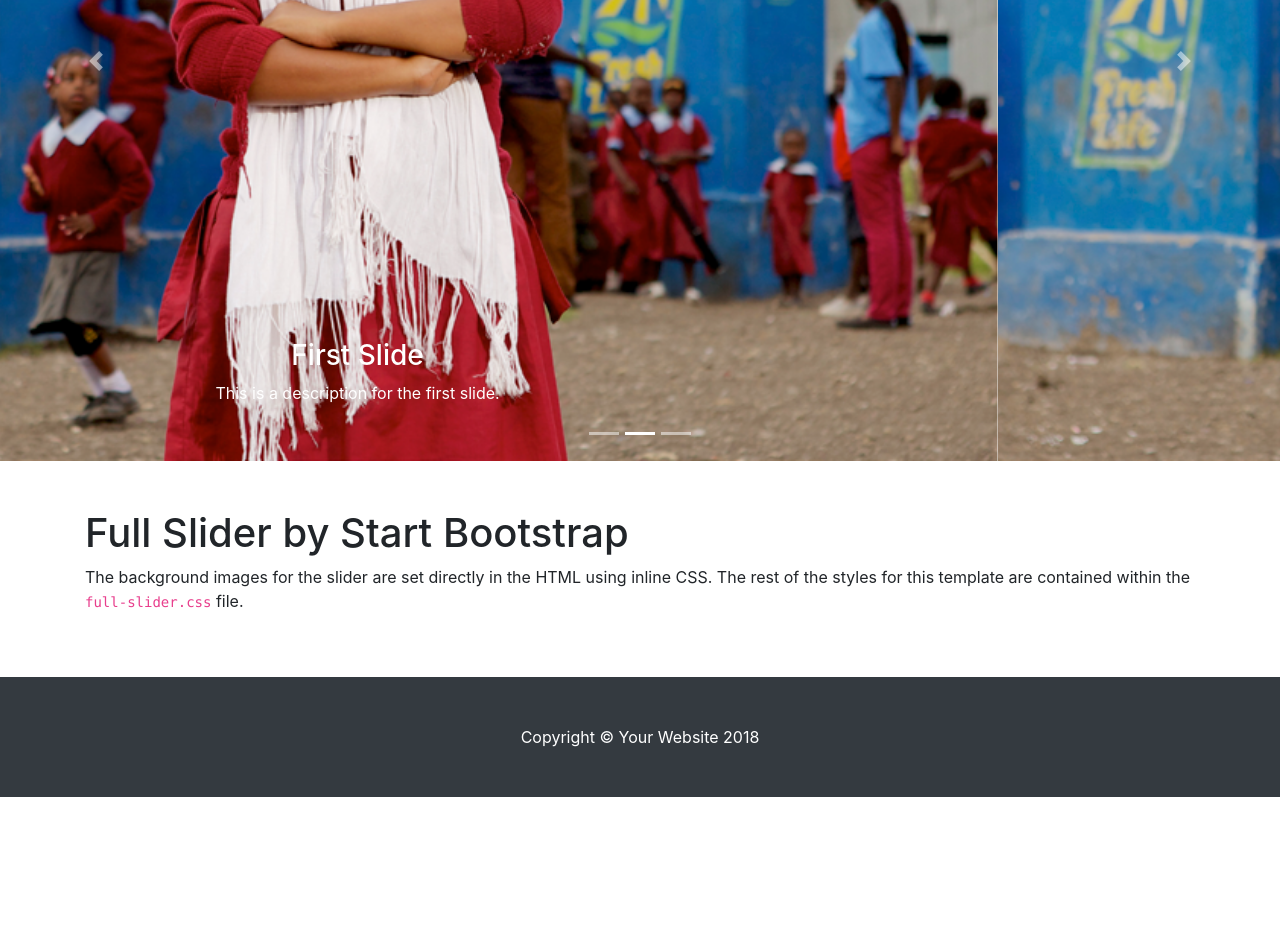
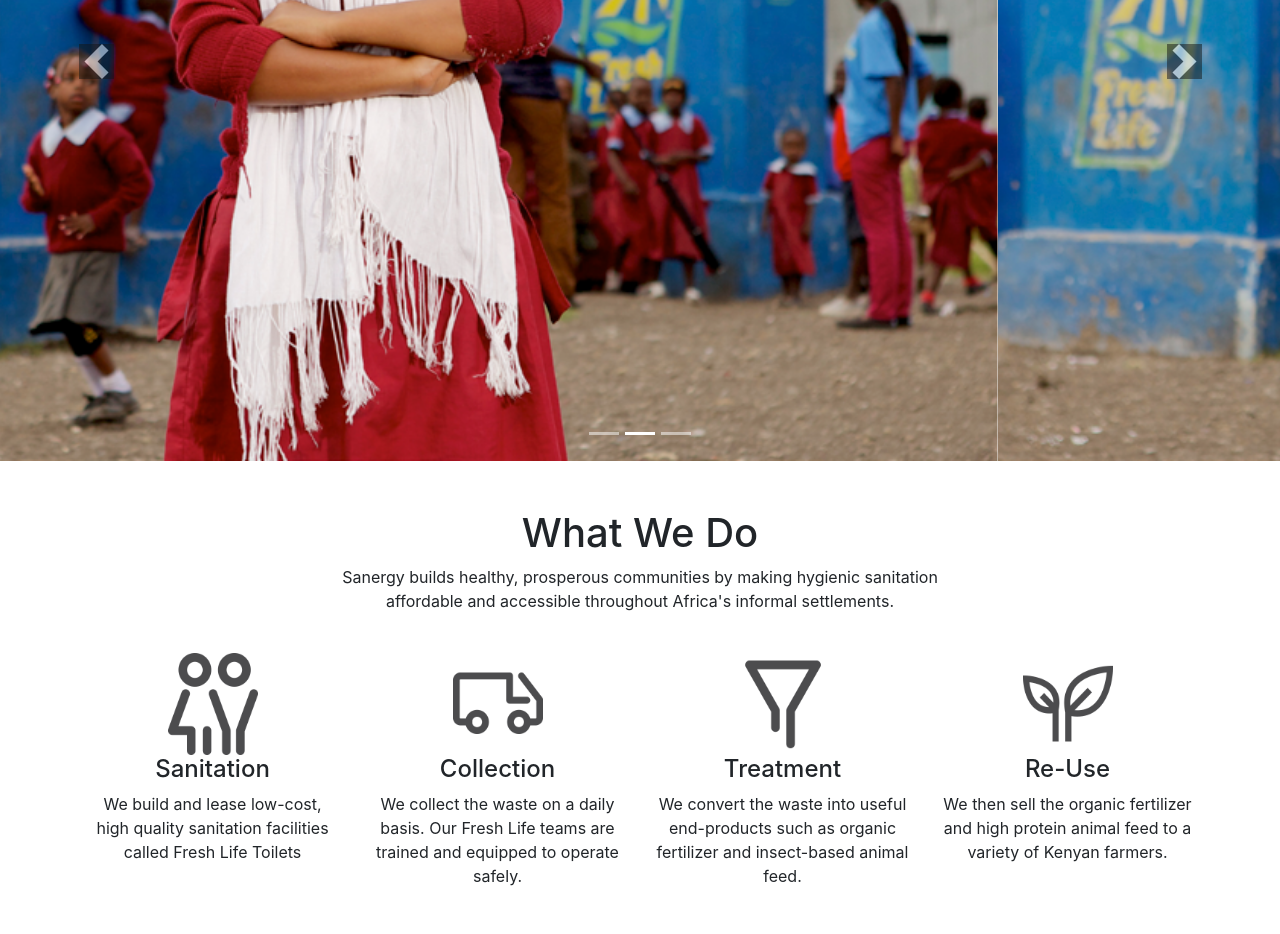
Before and after one commit to nelsonkimaiga/sanergy, a website: page index.html in a window 1280 px wide. Shown: the part 497-1431 px from the top of the page. Before the commit the page ends 1294 px from the top, so only its background shows below. Drawn offline with nearby package versions, Linux system fonts and the light colour scheme.

Commit message:
Fix about grid

```diff
--- a/css/app.css
+++ b/css/app.css
@@ -18,3 +18,19 @@ nav a{
 	color: #000;
 	text-transform: capitalize;
 }
+
+.slider-next{
+	height: 35px;
+	width: 35px;
+	background-color: #151515;
+	/*opacity: 0.5px;*/
+}
+
+.slider-caption{
+	top: 270px;
+}
+
+.about-sanergy {
+    height: 102px;
+    width: 90px;
+}
--- a/index.html
+++ b/index.html
@@ -103,32 +103,32 @@
         <div class="carousel-inner" role="listbox">
           <!-- Slide One - Set the background image for this slide in the line below -->
           <div class="carousel-item active" style="background-image: url('img/slider-img-one.png')">
-            <div class="carousel-caption d-none d-md-block">
-              <h3>First Slide</h3>
-              <p>This is a description for the first slide.</p>
+            <div class="carousel-caption d-none d-md-block slider-caption">
+              <h3>Solutions for communities</h3>
+              <!-- <p>This is a description for the first slide.</p> -->
             </div>
           </div>
           <!-- Slide Two - Set the background image for this slide in the line below -->
           <div class="carousel-item" style="background-image: url('img/slider-img-one.png')">
-            <div class="carousel-caption d-none d-md-block">
-              <h3>Second Slide</h3>
-              <p>This is a description for the second slide.</p>
+            <div class="carousel-caption d-none d-md-block slider-caption">
+              <h3>Solutions for communities</h3>
+              <!-- <p>This is a description for the second slide.</p> -->
             </div>
           </div>
           <!-- Slide Three - Set the background image for this slide in the line below -->
           <div class="carousel-item" style="background-image: url('img/slider-img-one.png')">
-            <div class="carousel-caption d-none d-md-block">
-              <h3>Third Slide</h3>
-              <p>This is a description for the third slide.</p>
+            <div class="carousel-caption d-none d-md-block slider-caption">
+              <h3>Solutions for communities</h3>
+              <!-- <p>This is a description for the third slide.</p> -->
             </div>
           </div>
         </div>
         <a class="carousel-control-prev" href="#carouselExampleIndicators" role="button" data-slide="prev">
-          <span class="carousel-control-prev-icon" aria-hidden="true"></span>
+          <span class="carousel-control-prev-icon slider-next" aria-hidden="true"></span>
           <span class="sr-only">Previous</span>
         </a>
         <a class="carousel-control-next" href="#carouselExampleIndicators" role="button" data-slide="next">
-          <span class="carousel-control-next-icon" aria-hidden="true"></span>
+          <span class="carousel-control-next-icon slider-next" aria-hidden="true"></span>
           <span class="sr-only">Next</span>
         </a>
       </div>
@@ -137,12 +137,46 @@
     <!-- Page Content -->
     <section class="py-5">
       <div class="container">
-        <h1>Full Slider by Start Bootstrap</h1>
-        <p>The background images for the slider are set directly in the HTML using inline CSS. The rest of the styles for this template are contained within the
-          <code>full-slider.css</code>
-          file.</p>
+        <h1 style="text-align: center;">What We Do</h1>
+        <p style="text-align: center;">Sanergy builds healthy, prosperous communities by making hygienic sanitation
+          <br>
+            affordable and accessible throughout Africa's informal settlements.
+        </p>
+      <br>
+        <div class="row" style="text-align: center;">
+          <div class="col">
+            <img src="img/Sanitation_Icon.png" class="img-fluid about-sanergy" alt="sanitation">
+            <h4>Sanitation</h4>
+            <p>We build and lease low-cost, high quality sanitation facilities called Fresh Life Toilets</p>
+          </div>
+          <div class="col">
+            <img src="img/Collection.png" class="img-fluid about-sanergy">
+            <h4>Collection</h4>
+            <p>
+              We collect the waste on a daily basis. Our Fresh Life teams are trained and equipped to operate safely.
+            </p>
+          </div>
+          <div class="col">
+            <img src="img/Treatment.png" class="img-fluid about-sanergy">
+            <h4>Treatment</h4>
+            <p>
+              We convert the waste into useful end-products such as organic fertilizer and insect-based animal feed.
+            </p>
+          </div>
+          <div class="col">
+            <img src="img/Re-use.png" class="img-fluid about-sanergy">
+            <h4>Re-Use</h4>
+            <p>
+              We then sell the organic fertilizer and high protein animal feed to a variety of Kenyan farmers.
+            </p>
+          </div>
+        </div>
       </div>
     </section>
+    <!-- leaders -->
+    <div>
+
+    </div>
 
     <!-- Footer -->
     <footer class="py-5 bg-dark">
```
Also changed, not shown: img/Collection.png (added), img/Facebook.png (added), img/Instagram.png (added), img/Re-use.png (added), img/Sanitation_Icon.png (added), img/Search Bar.png (added), img/Treatment.png (added), img/Twitter.png (added), img/Youtube.png (added).
